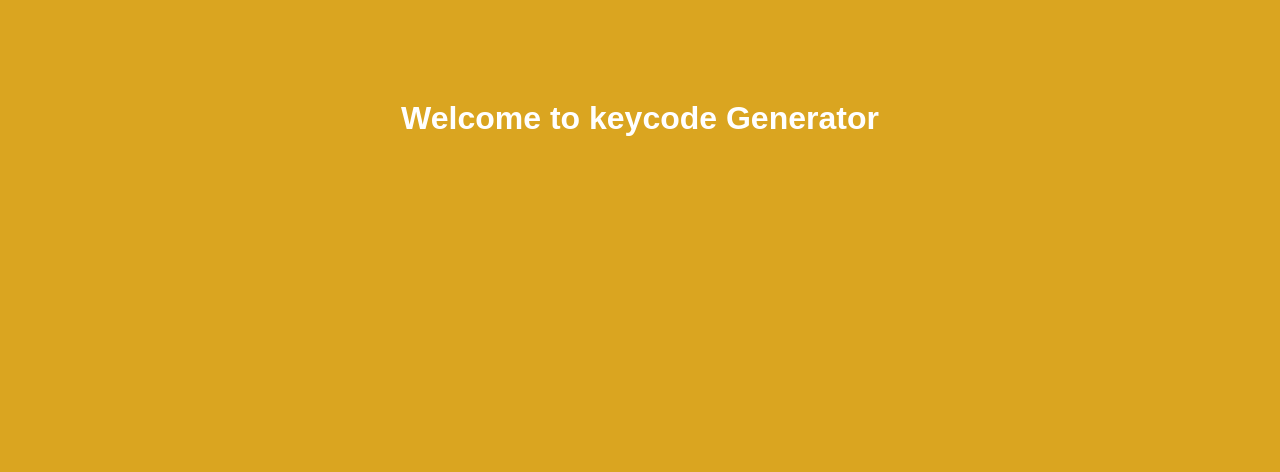
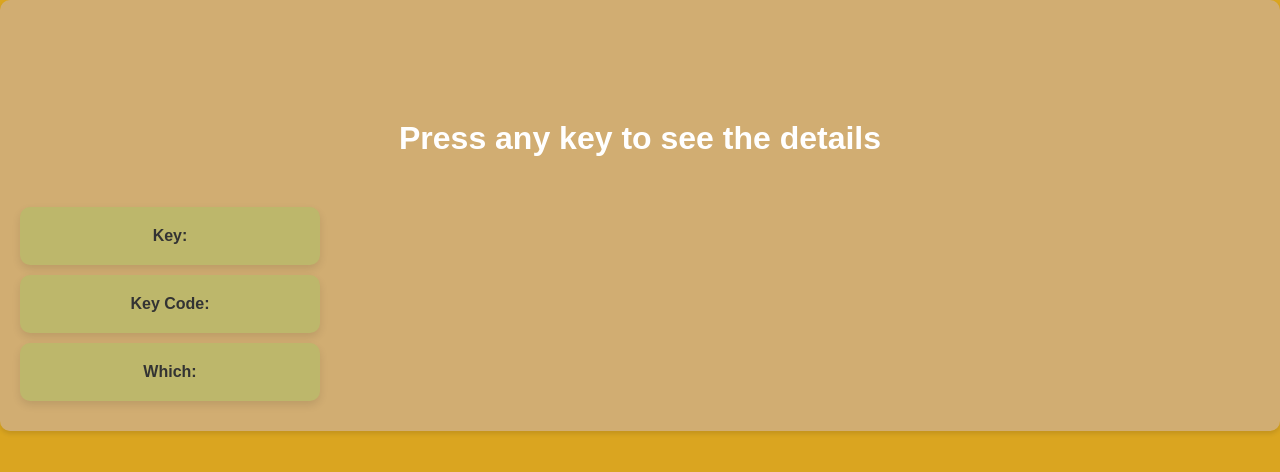
Before and after one commit to kristianravn/keycodechallenge, a plain HTML site: page index.html in a window 1280 px wide. Drawn offline with Linux system fonts and the light colour scheme.

Commit message:
final work

```diff
--- a/index.html
+++ b/index.html
@@ -3,11 +3,22 @@
 <head>
     <meta charset="UTF-8">
     <meta name="viewport" content="width=device-width, initial-scale=1.0">
-    <title>keycode</title>
+    <title>Key Cod Challenge</title>
     <link rel="stylesheet" href="style.css">
-
 </head>
 <body>
-    <h1>Welcome to keycode Generator</h1>
+    <div class="container">
+        <h1>Press any key to see the details</h1>
+        <div class="box" id ="keyBox">
+            <p><strong>Key:</strong> <span id="key"></span></p>
+            </div>
+            <div class = "box" id = "keyCodeBox">
+                <p><strong>Key Code:</strong> <span id="keyCode"></span></p>
+            </div>
+            <div class = "box" id="whichBox">
+                <p><strong>Which:</strong> <span id="which"></span></p>
+        </div>
+    </div>
+    <script src="script.js"></script>
 </body>
 </html>
--- a/script.js
+++ b/script.js
@@ -0,0 +1,6 @@
+document.addEventListener('keydown', function(event) {
+
+    document.getElementById('key').textContent = event.key;
+    document.getElementById('keyCode').textContent = event.keyCode;
+    document.getElementById('which').textContent = event.which;
+});
--- a/style.css
+++ b/style.css
@@ -3,11 +3,13 @@
     padding: 0;
     font-family: "poppins", sans-serif;
     box-sizing: border-box;
+
 }
 
 body{
     background:goldenrod;
     color: white;
+
 }
 
 h1{
@@ -15,3 +17,32 @@ h1{
     margin: 100px auto 50px;
     font-weight: 600;
 }
+.container{
+    background-color: rgba(205, 177, 154, 0.678);
+    padding: 20px;
+    border-radius: 10px;
+    box-shadow: 0 3px 4px rgba(0,0,0,0.1);
+    text-align: center;
+}
+h2{
+    margin-bottom: 20px;
+    font-size: 24px;
+}
+.output p {
+    font-size: 18px;
+    margin: 10px 0;
+}
+
+strong{
+    color:#333
+}
+
+.box {
+    background-color: darkkhaki;
+    padding: 20px;
+    border-radius: 10px;
+    box-shadow: 0 4px 8px rgba(0, 0, 0, 0.1);
+    margin: 10px 0;
+    width: 300px;
+    text-align: center;
+}
```
Also changed, not shown: 1 other file.
